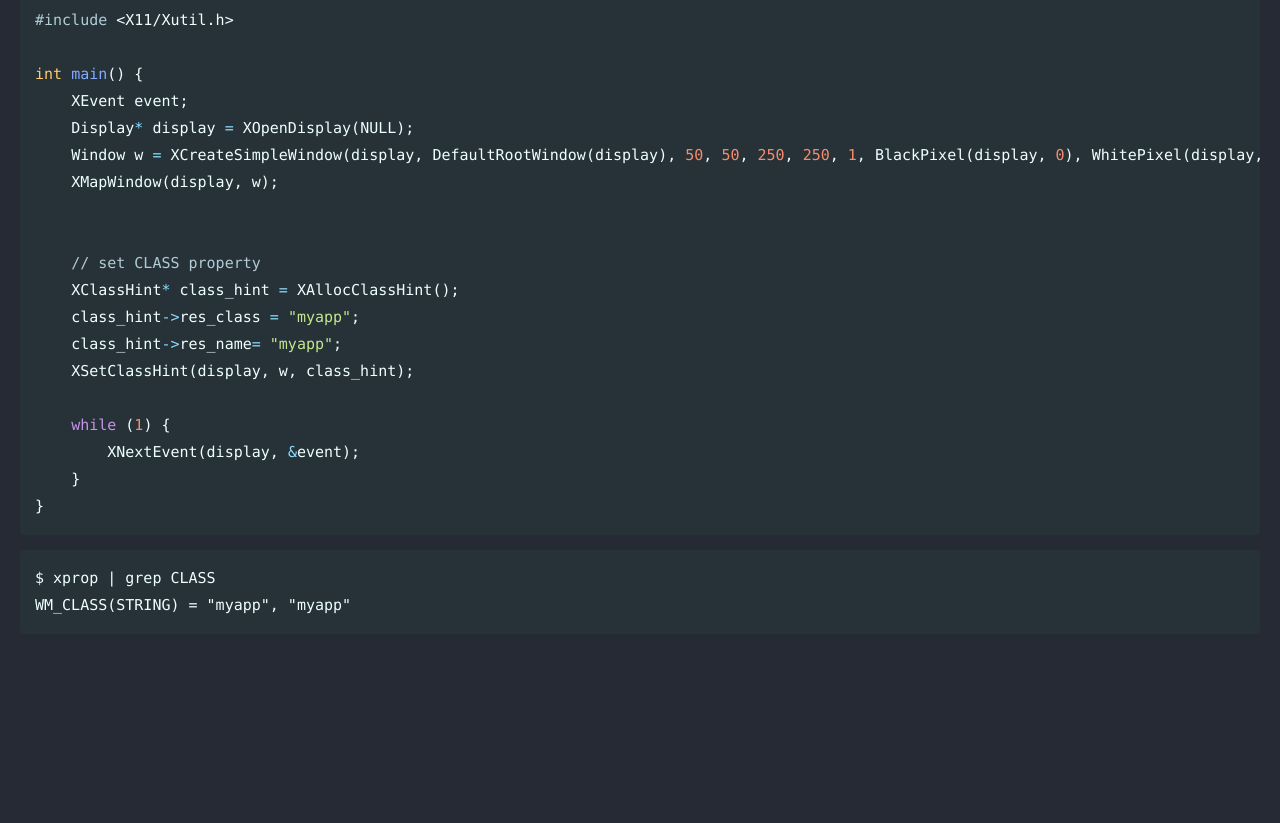
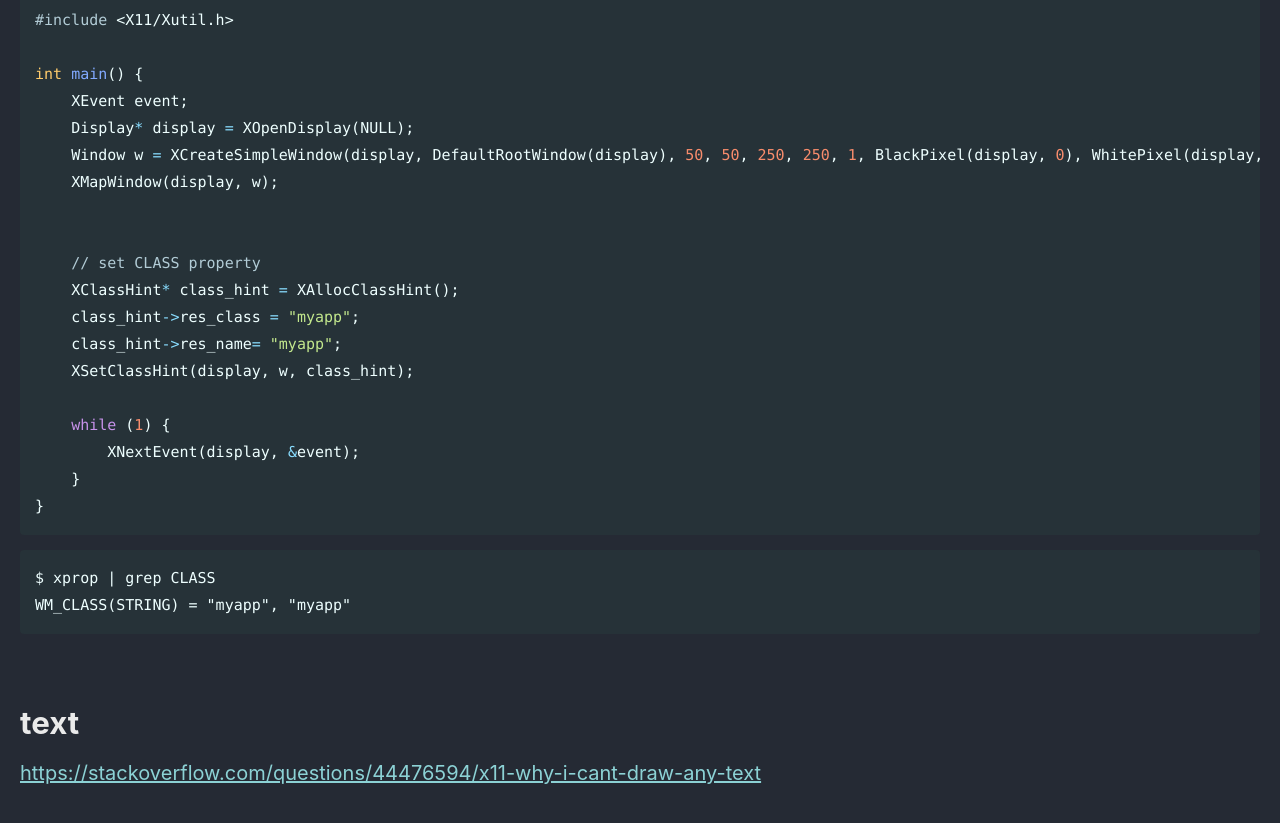
Before and after one commit to Connor-McCartney/Connor-McCartney.github.io, a Jekyll site: the page built from _pages/misc/xguic.md, in a window 1280 px wide and 900 px high, scrolled down 1816 px. Shown: the top 823 px of the window. Built offline with Jekyll 4.4.1, drawn with Linux system fonts in a browser that asks for light colours; cached includes are drawn as plain includes; before the commit the page ends 2551 px from its top, so only the background shows below that.

Commit message:
Update xguic.md

````diff
--- a/_pages/misc/xguic.md
+++ b/_pages/misc/xguic.md
@@ -99,3 +99,9 @@ WM_CLASS(STRING) = "myapp", "myapp"
 ```
 
 <br>
+
+# text
+
+<https://stackoverflow.com/questions/44476594/x11-why-i-cant-draw-any-text>
+
+<br>
````
